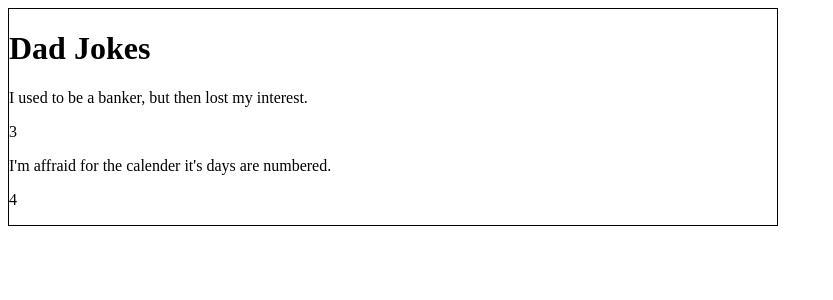
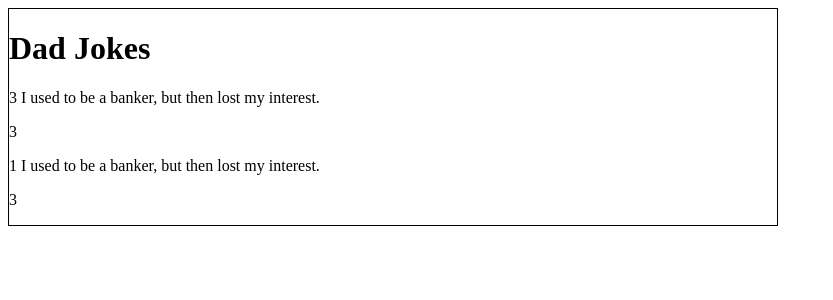
Before and after one commit to icon-ramico/dad-jokes, a React (Vite) app: page / in a window 1280 px wide. Shown: the top 300 px of the page, without its empty margins (0-833 px from the left). Built offline with nearby package versions, Linux system fonts and the light colour scheme.

Commit message:
cool react

```diff
--- a/src/App.jsx
+++ b/src/App.jsx
@@ -5,18 +5,28 @@ export default function App() {
     {
       joke: 'I used to be a banker, but then lost my interest.',
       rating: 3,
+      is_valid: true,
     },
     {
       joke: "I'm affraid for the calender it's days are numbered.",
       rating: 4,
+      is_valid: false,
+    },
+    {
+      joke: 'I used to be a banker, but then lost my interest.',
+      rating: 3,
+      is_valid: true,
+    },
+    {
+      joke: "I'm affraid for the calender it's days are numbered.",
+      rating: 4,
+      is_valid: false,
     },
   ];
   return (
     <div style={{width: '768px', border: '1px solid black'}}>
       <h1>Dad Jokes</h1>
-      {jokes.map(j => (
-        <Joke {...j} />
-      ))}
+      {jokes.reduceRight((acc, {is_valid, ...j}, i) => (is_valid ? [...acc, <Joke key={i} id={i + 1} {...j} />] : acc), [])}
     </div>
   );
 }
--- a/src/components/Jokes/Joke.jsx
+++ b/src/components/Jokes/Joke.jsx
@@ -1,8 +1,11 @@
 // eslint-disable-next-line react/prop-types
-export default function Joke({joke, ...props}) {
+export default function Joke({joke,  ...props}) {
+  console.log(props);
   return (
     <>
-      <p>{joke}</p>
+      <p>
+        {props.id} {joke}
+      </p>
       {/* eslint-disable-next-line react/prop-types */}
       <p>{props.rating}</p>
     </>
```
